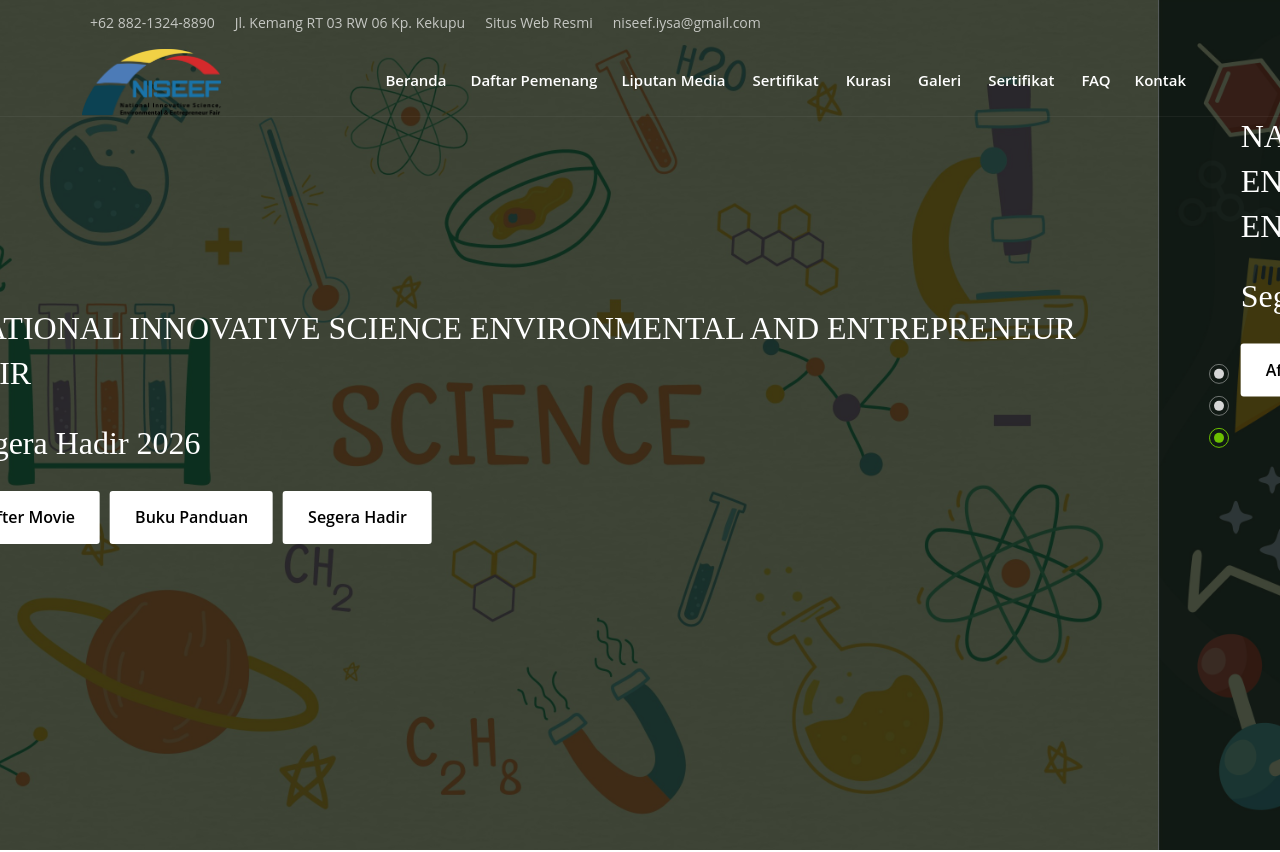
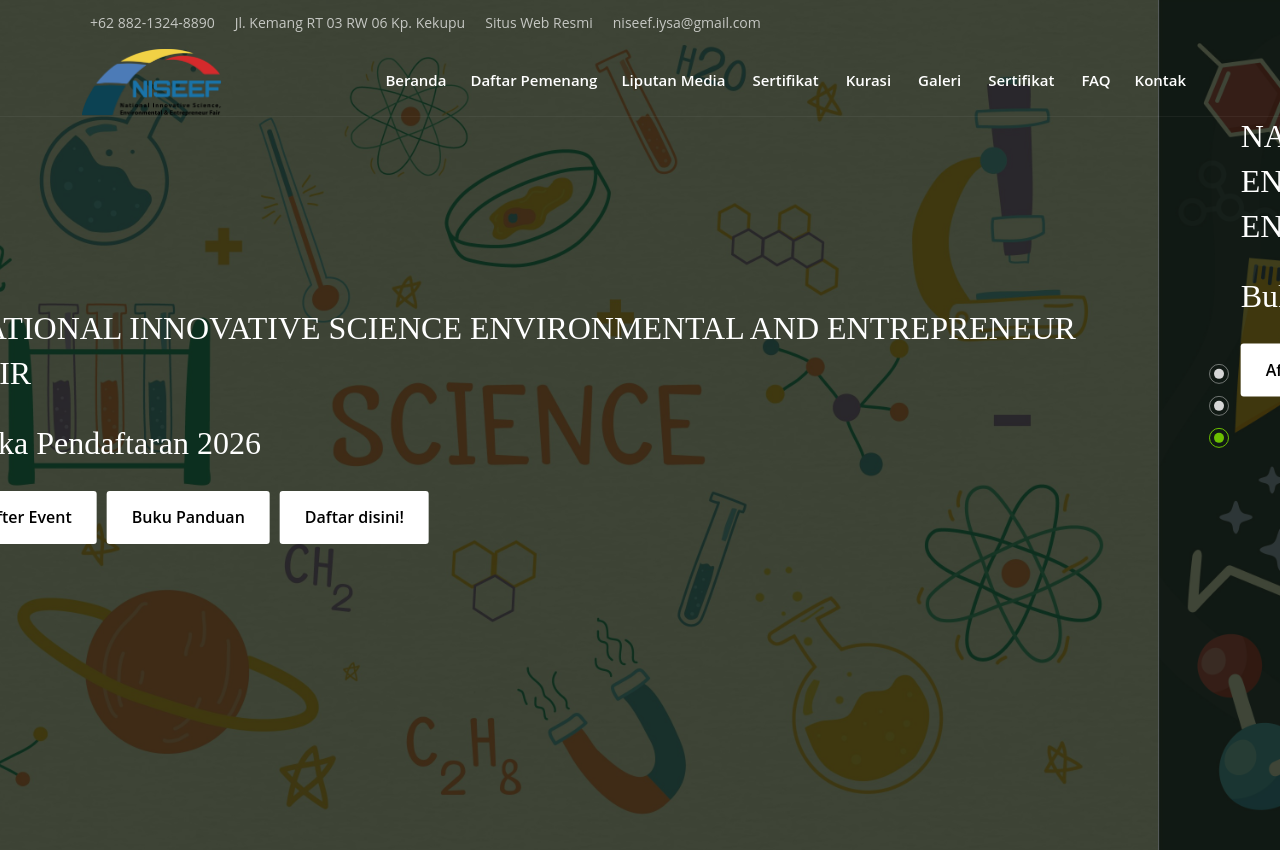
Before and after one commit to iysaofficial/niseefnew, a Next.js app: page / in a window 1280 px wide. Shown: the top 852 px of the page. Built offline with nearby package versions, Linux system fonts and the light colour scheme.

Commit message:
open regist -k

```diff
--- a/src/components/Footer.js
+++ b/src/components/Footer.js
@@ -14,7 +14,7 @@ class Footer extends Component {
                   <div className="widget widget_services border-0">
                     <ul>
                       <li>
-                        <Link href="/">Tutup Pendaftaran</Link>
+                        <Link href="/registration/homeindo">Buka Pendaftaran</Link>
                       </li>
                       {/* <li>
                         <Link href="/#Testimonial">Testimonials</Link>
--- a/src/components/HomeOwlSlider.js
+++ b/src/components/HomeOwlSlider.js
@@ -85,7 +85,7 @@ const HomeOwlSlider = () => {
               </h2>
 
               <h2 className="text-white font-weight-400">
-                <a>Segera Hadir 2026</a>
+                <a>Buka Pendaftaran 2026</a>
                 <br />
               </h2>
 
@@ -95,11 +95,11 @@ const HomeOwlSlider = () => {
                 target="_blank"
                 className="site-button m-r10 white button-lg"
               >
-                After Movie
+                After Event
               </a>
 
               <Link
-                href="https://drive.google.com/file/d/1a8sTUM0plBNMsq8BkNGA00_MARh_r5Fi/view?usp=sharing"
+                href="https://drive.google.com/file/d/1eKYOd78oLRl1KePy2l_hcaWKtv7Ha0R6/view?usp=sharing"
                 legacyBehavior
               >
                 <a
@@ -110,12 +110,12 @@ const HomeOwlSlider = () => {
                   Buku Panduan
                 </a>
               </Link>
-              <Link href="/" legacyBehavior>
+              <Link href="/registration/homeindo" legacyBehavior>
                 <a
                   rel="noreferrer noopener"
                   className="site-button m-r10 white button-lg"
                 >
-                  Segera Hadir
+                  Daftar disini!
                 </a>
               </Link>
             </div>
@@ -135,7 +135,7 @@ const HomeOwlSlider = () => {
               </h2>
 
               <h2 className="text-white font-weight-400">
-                <a>Segera Hadir 2026</a>
+                <a>Buka Pendaftaran 2026</a>
                 <br />
               </h2>
 
@@ -145,11 +145,11 @@ const HomeOwlSlider = () => {
                 target="_blank"
                 className="site-button m-r10 white button-lg"
               >
-                After Movie
+                After Event
               </a>
 
               <Link
-                href="https://drive.google.com/file/d/1a8sTUM0plBNMsq8BkNGA00_MARh_r5Fi/view?usp=sharing"
+                href="https://drive.google.com/file/d/1eKYOd78oLRl1KePy2l_hcaWKtv7Ha0R6/view?usp=sharing"
                 legacyBehavior
               >
                 <a
@@ -160,12 +160,12 @@ const HomeOwlSlider = () => {
                   Buku Panduan
                 </a>
               </Link>
-              <Link href="/" legacyBehavior>
+              <Link href="/registration/homeindo" legacyBehavior>
                 <a
                   rel="noreferrer noopener"
                   className="site-button m-r10 white button-lg"
                 >
-                  Segera Hadir
+                  Daftar disini!
                 </a>
               </Link>
             </div>
@@ -185,7 +185,7 @@ const HomeOwlSlider = () => {
               </h2>
 
               <h2 className="text-white font-weight-400">
-                <a>Segera Hadir</a>
+                <a>Buka Pendaftaran 2026</a>
                 <br />
               </h2>
               <a
@@ -194,10 +194,10 @@ const HomeOwlSlider = () => {
                 target="_blank"
                 className="site-button m-r10 white button-lg"
               >
-                After Movie
+                After Event
               </a>
               <Link
-                href="https://drive.google.com/file/d/1a8sTUM0plBNMsq8BkNGA00_MARh_r5Fi/view?usp=sharing"
+                href="https://drive.google.com/file/d/1eKYOd78oLRl1KePy2l_hcaWKtv7Ha0R6/view?usp=sharing"
                 legacyBehavior
               >
                 <a
@@ -208,12 +208,12 @@ const HomeOwlSlider = () => {
                   Buku Panduan
                 </a>
               </Link>
-              <Link href="/" legacyBehavior>
+              <Link href="/registration/homeindo" legacyBehavior>
                 <a
                   rel="noreferrer noopener"
                   className="site-button m-r10 white button-lg"
                 >
-                  Segera Hadir
+                  Daftar disini!
                 </a>
               </Link>
             </div>
--- a/src/data/terms.jsx
+++ b/src/data/terms.jsx
@@ -2,9 +2,8 @@ export const indonesiaOnlineTerms = (
   <>
     <h5>
       Sebelum melanjutkan, harap membaca dan menyetujui syarat & ketentuan
-      berikut untuk Peserta Online:
+      berikut untuk Peserta Daring:
     </h5>
-    {/* <h1 className="">Peserta Online:</h1> */}
     <ul>
       <li>
         Peserta yang tidak mengumpulkan dokumen persyaratan (<em>extended abstract</em>,
@@ -39,7 +38,7 @@ export const indonesiaOfflineTerms = (
   <>
     <h5>
       Sebelum melanjutkan, harap membaca dan menyetujui syarat & ketentuan
-      berikut untuk Peserta Offline:
+      berikut untuk Peserta Luring:
     </h5>
     <ul>
       <li>
--- a/src/pages/registration/homeindo.js
+++ b/src/pages/registration/homeindo.js
@@ -73,7 +73,7 @@ function HomeIndo() {
                 )
               }
             >
-              Kompetisi Online<i className="fa-solid fa-earth-americas"></i>
+              Kompetisi Daring <i className="fa-solid fa-earth-americas"></i>
             </a>
             <a
               className="btn btn-custom text-center me-lg-5 "
@@ -84,7 +84,7 @@ function HomeIndo() {
                 )
               }
             >
-              Kompetisi Offlinea<i className="fa-solid fa-earth-americas"></i>
+              Kompetisi Luring <i className="fa-solid fa-earth-americas"></i>
             </a>
           </div>
         </div>
--- a/src/pages/registration/indo-online.js
+++ b/src/pages/registration/indo-online.js
@@ -145,7 +145,7 @@ function IndonesiaOnline() {
   return (
     <>
       <Head>
-        <title>Indo Online | NISEEF</title>
+        <title>Indo Daring | NISEEF</title>
         <meta name="description" content="Halaman Registrasi NISEEF" />
       </Head>
       <Header />
@@ -255,7 +255,7 @@ function IndonesiaOnline() {
                   >
                     <option value="">--Pilih Kategori Kompetisi--</option>
                     <option value="National Innovative Science Environmental and Entrepreneur Fair - Online Competition">
-                      Online Competition
+                      Kompetisi Daring
                     </option>
                   </select>
                 </div>
```
Also changed, not shown: src/pages/registration/indo-offline.js (+7 -2 lines).
